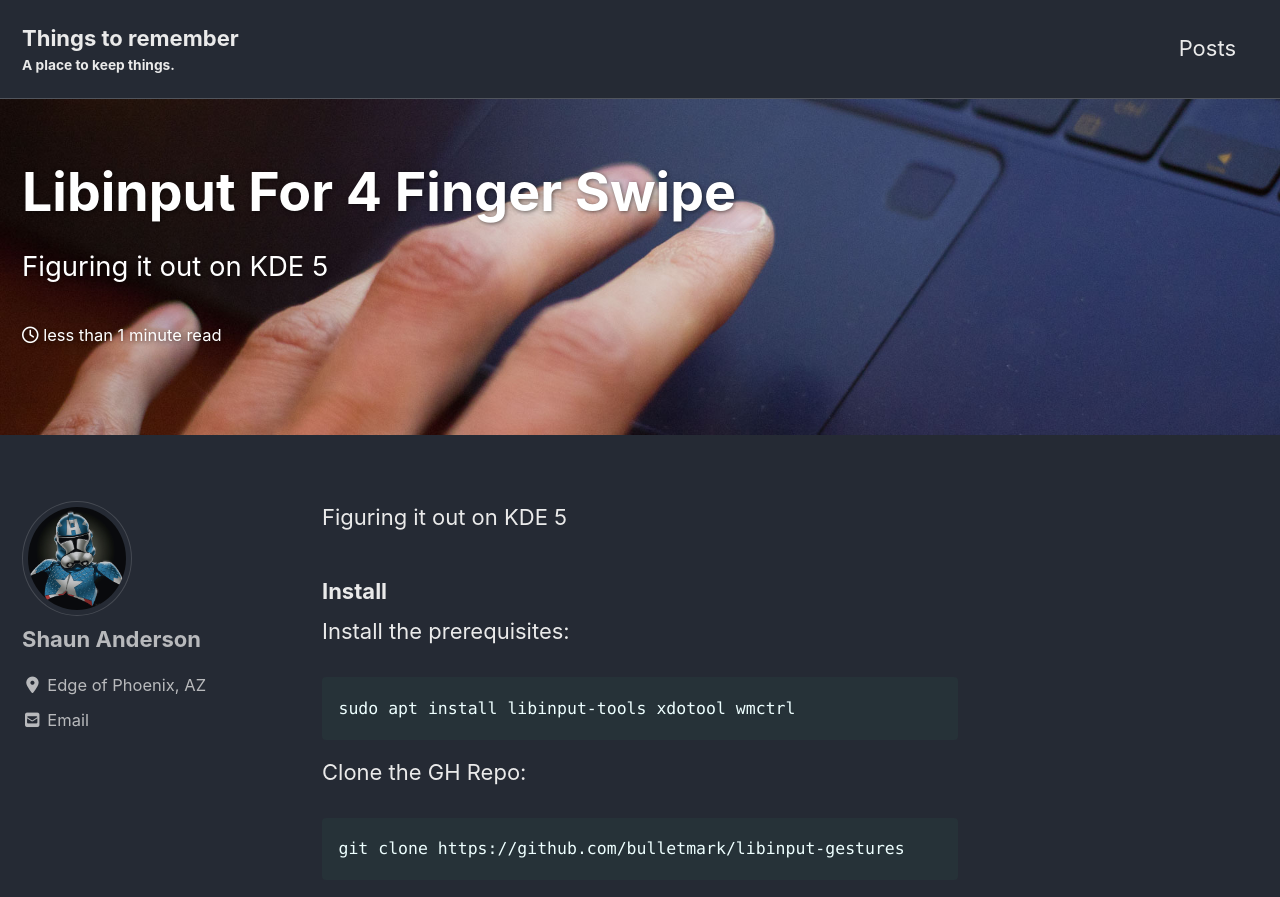
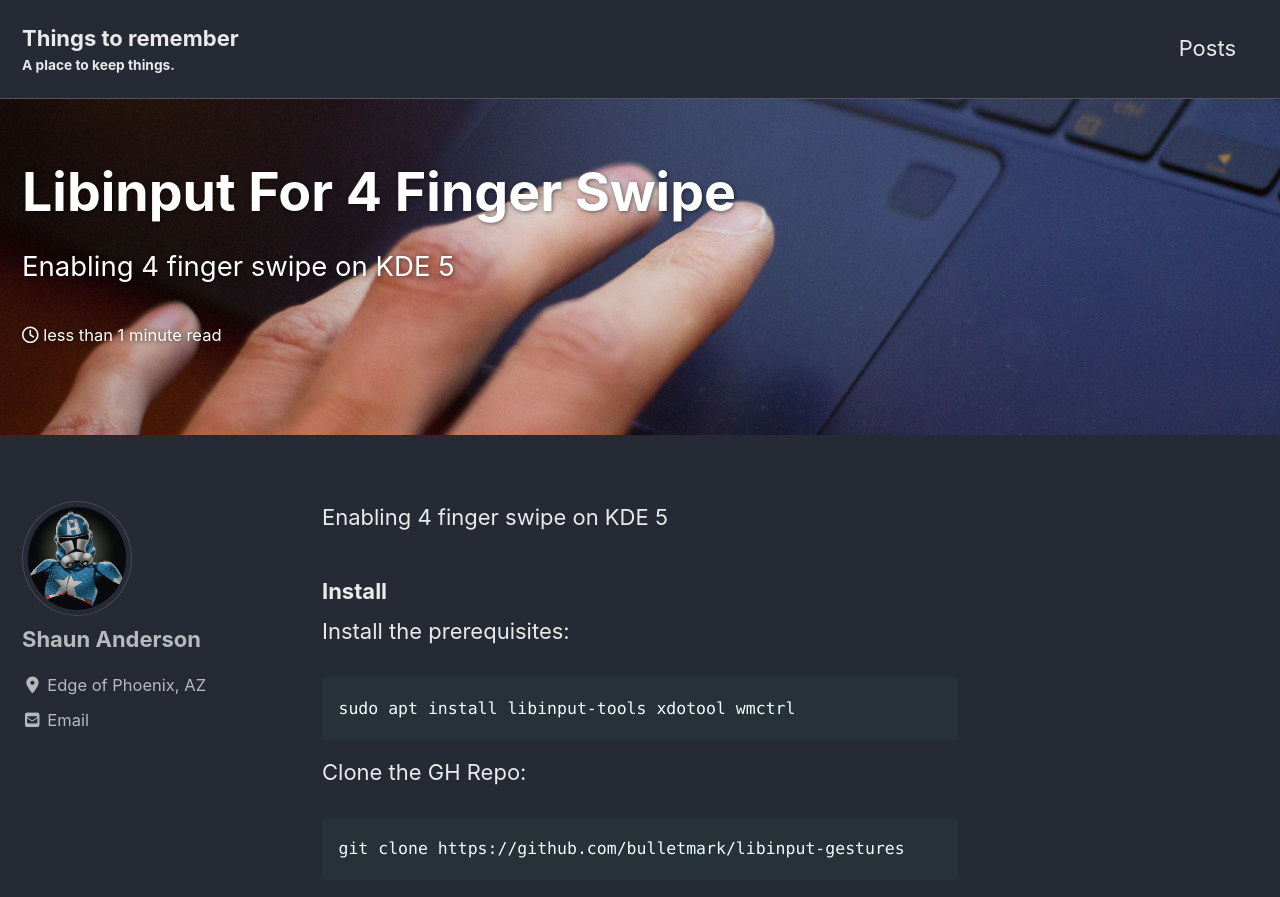
Before and after one commit to ShaunAndersonAZ/ShaunAndersonAZ.github.io, a Jekyll site: the page built from _posts/2020-01-08-Libinput-for-4-finger-swipe.md, in a window 1280 px wide and 900 px high. Shown: the top 897 px of the window. Built offline with Jekyll 4.4.1, drawn with Linux system fonts in a browser that asks for light colours; cached includes are drawn as plain includes; nearby versions of some CDN libraries; comment, search, counter and statistics services are not loaded.

```diff
--- a/_posts/2020-01-08-Libinput-for-4-finger-swipe.md
+++ b/_posts/2020-01-08-Libinput-for-4-finger-swipe.md
@@ -3,7 +3,7 @@ header:
   overlay_image: /assets/images/touchpad.jpeg
 ---
 
-Figuring it out on KDE 5
+Enabling 4 finger swipe on KDE 5
 
 ### Install
 Install the prerequisites:
```
Also changed, not shown: other parts of _posts/2020-01-08-Libinput-for-4-finger-swipe.md (+1 -1 lines).
